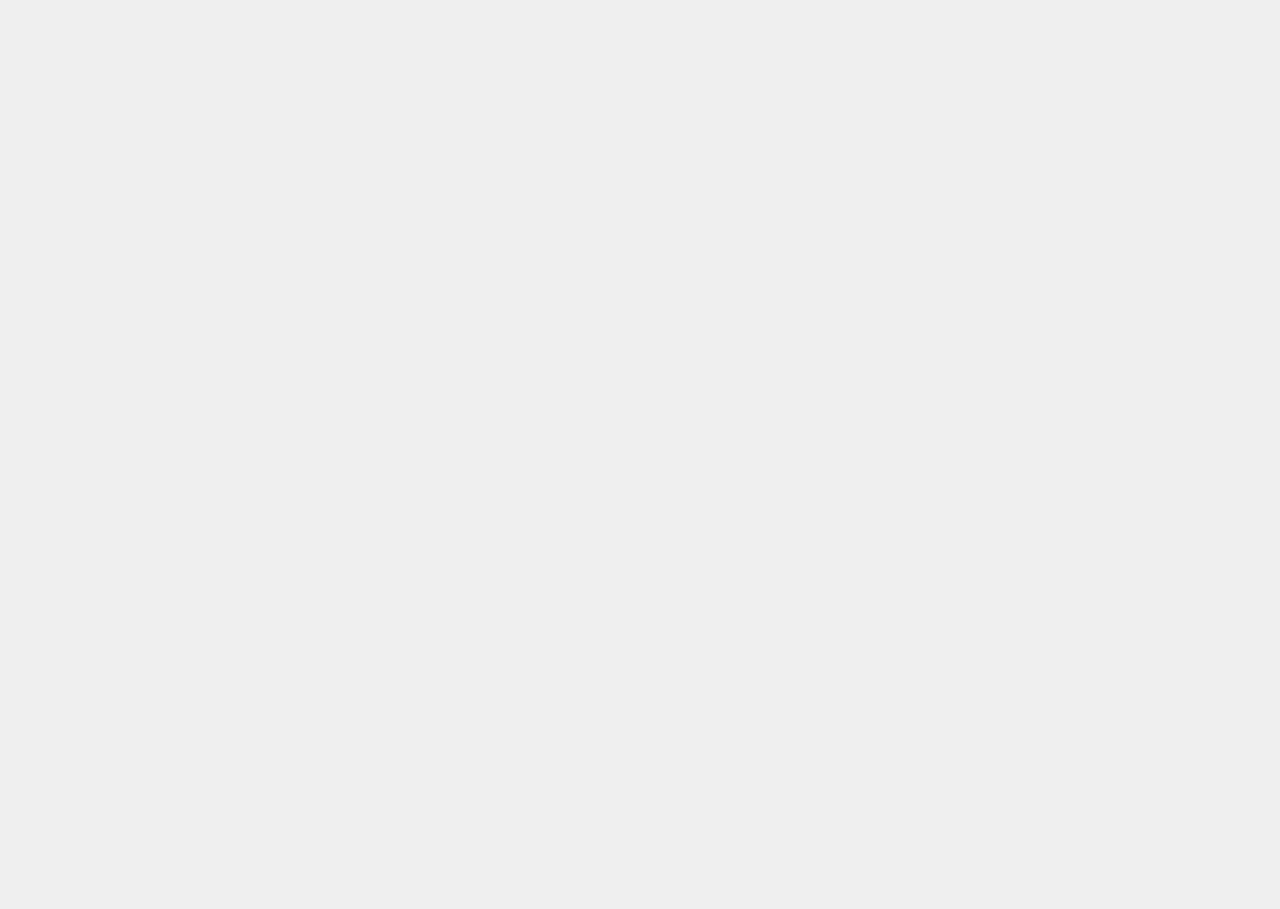
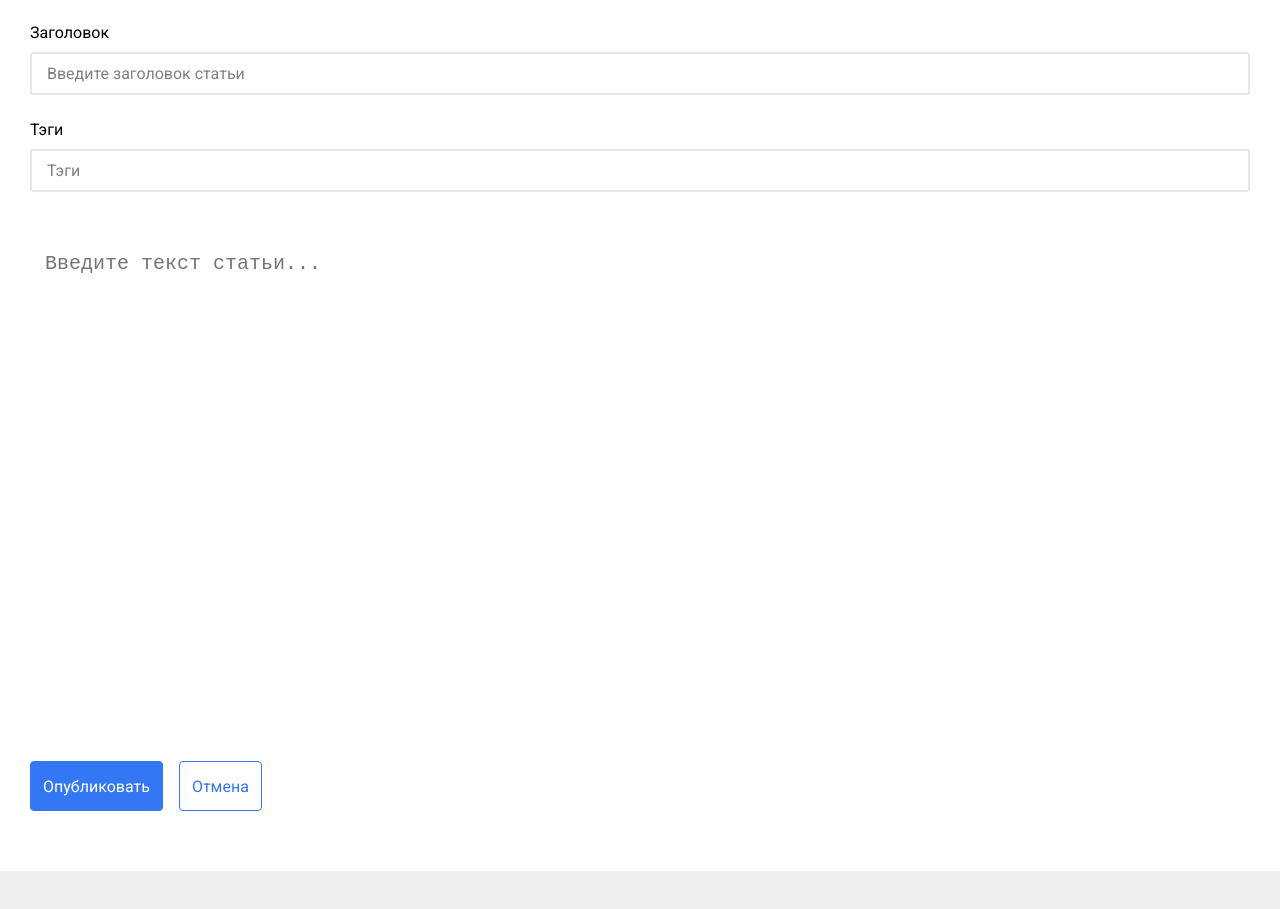
Before and after one commit to LaMileyn/MERN-Posts-App-client-, a React (Create React App) app: page /add-post in a window 1280 px wide. Shown: the part 221-1130 px from the top of the page. Before the commit the page ends 800 px from the top, so only its background shows below. Built offline with nearby package versions, Linux system fonts and the light colour scheme; no server answers.

Commit message:
Начало верстки страницы добавления поста

```diff
--- a/src/App.js
+++ b/src/App.js
@@ -8,6 +8,7 @@ import {useDispatch, useSelector} from "react-redux";
 import {useEffect} from "react";
 import {fetchAuth} from "./store/actions/authActions";
 import RegisterPage from "./pages/RegisterPage/RegisterPage";
+import AddPostPage from "./pages/AddPostPage/AddPostPage";
 
 const App = () => {
 
@@ -24,7 +25,7 @@ const App = () => {
                     <Route index element={<HomePage/>}/>
                     <Route path="posts" element={<div>Главная страница статей</div>}/>
                     <Route path="posts/:id" element={<PostPage />}/>
-                    <Route path="add-post" element={<div>Добавление поста</div>}/>
+                    <Route path="add-post" element={<AddPostPage/>}/>
                     <Route path="login" element={<LoginPage/>}/>
                     <Route path="register" element={<RegisterPage/>}/>
                 </Route>
--- a/src/components/Header/Header.jsx
+++ b/src/components/Header/Header.jsx
@@ -36,7 +36,9 @@ const Header = (props) => {
                     {isAuth &&
                         (
                             <>
-                                <ButtonPrimary>Написать пост</ButtonPrimary>
+                                <Link to="/add-post">
+                                    <ButtonPrimary>Написать пост</ButtonPrimary>
+                                </Link>
                                 <ButtonSecondary onClick={() => {
                                     if (window.confirm("Вы действительно хотите выйти")) {
                                         dispatch(logout())
--- a/src/components/Posts/Post/Post.jsx
+++ b/src/components/Posts/Post/Post.jsx
@@ -55,7 +55,6 @@ const Post = ({data, noLink, isOwner}) => {
                                     ? data.text
                                     : <Link to={`/posts/${data._id}`}>{data.text}</Link>
                             }
-
                         </div>
                         <div className={style.post__tags}>
                             {
--- /dev/null
+++ b/src/pages/AddPostPage/AddPostPage.jsx
@@ -0,0 +1,48 @@
+import React, {useState} from 'react';
+import style from './index.module.scss';
+import TextField from "../../components/UI/Inputs/TextField/TextField";
+import ButtonSecondary from "../../components/UI/Buttons/ButtonSecondary";
+import ButtonPrimary from "../../components/UI/Buttons/ButtonPrimary";
+
+const AddPostPage = (props) => {
+
+    const [inputsData, setInputsData] = useState({
+        title: '',
+        tags: '',
+        mainText: '',
+    })
+
+    return (
+        <section className={style.addPost}>
+            <div className={style.container}>
+                <div className={style.inputs}>
+                    <div className={style.add}>
+                        <input type="file"/>
+                    </div>
+                    <div className={style.add}>
+                        <div className={style.label}>Заголовок</div>
+                        <TextField type="text" placeholder={"Введите заголовок статьи"}/>
+                    </div>
+                    <div className={style.add}>
+                        <div className={style.label}>Тэги</div>
+                        <TextField type="text" placeholder={"Тэги"}/>
+                    </div>
+                    <div className={style.add}>
+                        <textarea placeholder={"Введите текст статьи..."}/>
+                    </div>
+                </div>
+                <div className={style.buttons}>
+                    <div className={style.btn}>
+                        <ButtonSecondary>Опубликовать</ButtonSecondary>
+                    </div>
+                    <div className={style.btn}>
+                        <ButtonPrimary>Отмена</ButtonPrimary>
+                    </div>
+                </div>
+
+            </div>
+        </section>
+    );
+}
+
+export default AddPostPage;
--- /dev/null
+++ b/src/pages/AddPostPage/index.module.scss
@@ -0,0 +1,29 @@
+@import "src/styles/variables";
+
+.addPost{
+  .container{
+    max-width: $container-width;
+    padding: 60px 30px;
+    margin: 70px auto;
+    background-color: white;
+  }
+  .add{
+    margin-bottom: 25px;
+  }
+  textarea{
+    resize: none;
+    width: 100%;
+    margin-top: 15px;
+    border: none;
+    font-size: 20px;
+    min-height: 500px;
+    padding: 20px 15px;
+  }
+  .buttons{
+    display: flex;
+    gap: 1rem;
+    .btn{
+      height: 50px;
+    }
+  }
+}
```
